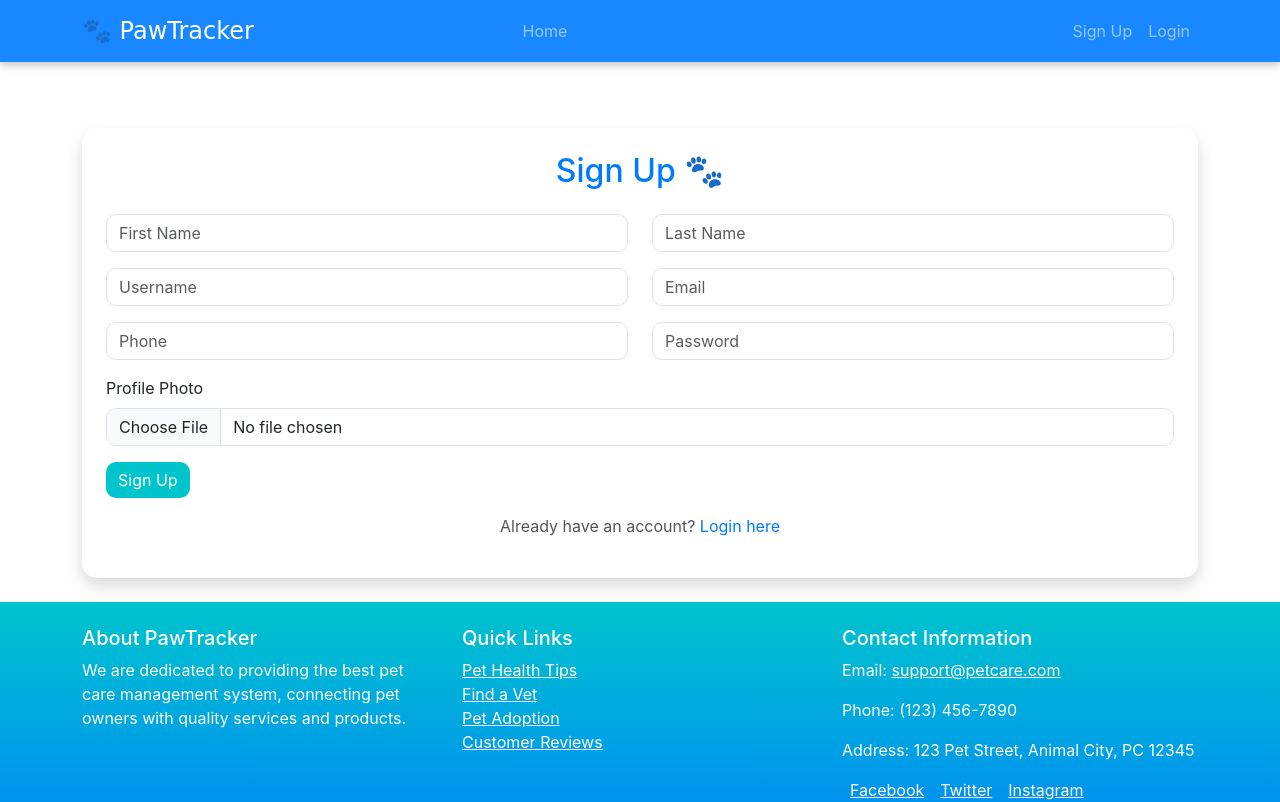
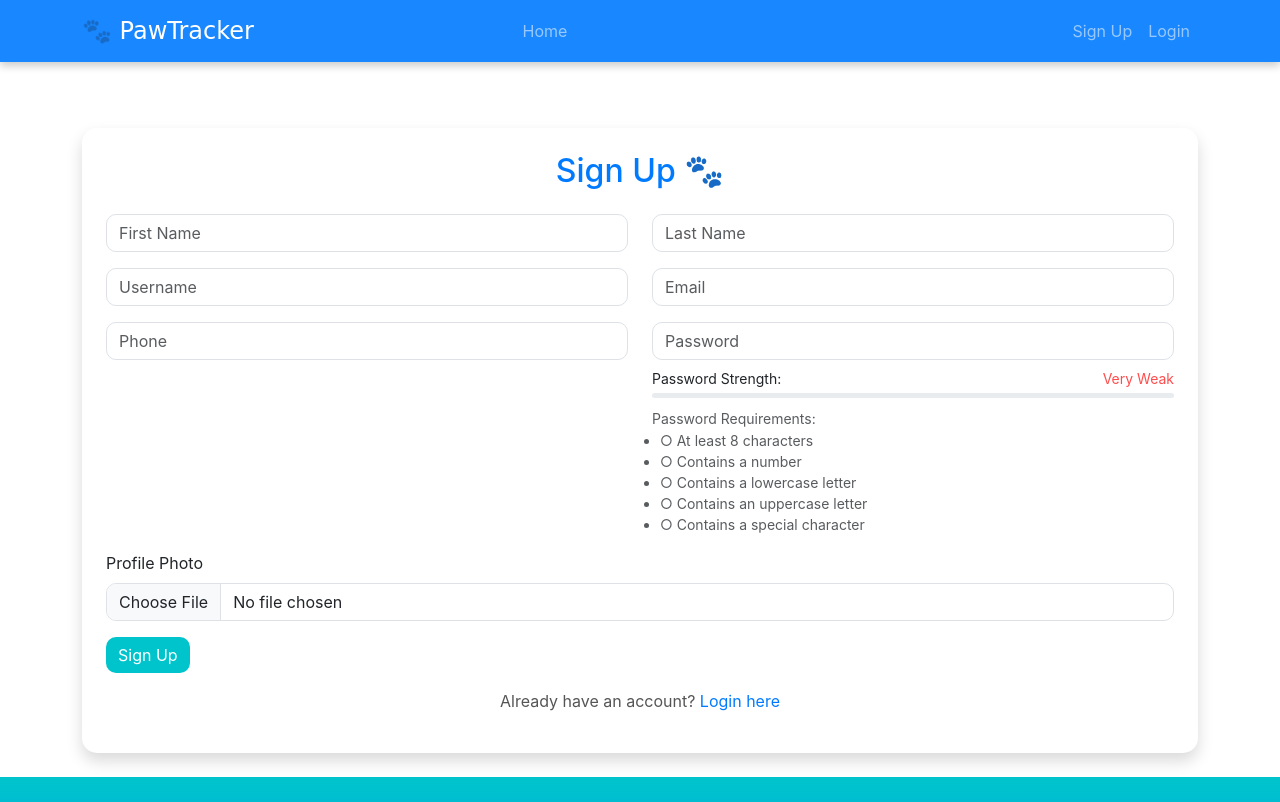
Before and after one commit to ChamikaShashipriya99/PawTracker_Oniline-Pet-Care-Management-System, a React (Create React App) app in the folder client/: page /signup in a window 1280 px wide. Shown: the top 802 px of the page. Built offline with nearby package versions, Linux system fonts and the light colour scheme; the HTML template or start-up script is replaced by a standard one.

Commit message:
Add Password Validations

```diff
--- /dev/null
+++ b/client/src/components/PasswordStrengthIndicator.js
@@ -0,0 +1,94 @@
+import React from 'react';
+
+function PasswordStrengthIndicator({ password }) {
+  // Calculate password strength
+  const calculateStrength = (password) => {
+    if (!password) return 0;
+
+    let strength = 0;
+
+    // Length check
+    if (password.length >= 8) strength += 20;
+
+    // Contains number
+    if (/\d/.test(password)) strength += 20;
+
+    // Contains lowercase letter
+    if (/[a-z]/.test(password)) strength += 20;
+
+    // Contains uppercase letter
+    if (/[A-Z]/.test(password)) strength += 20;
+
+    // Contains special character
+    if (/[^A-Za-z0-9]/.test(password)) strength += 20;
+
+    return strength;
+  };
+
+  // Get strength level text
+  const getStrengthText = (strength) => {
+    if (strength <= 20) return 'Very Weak';
+    if (strength <= 40) return 'Weak';
+    if (strength <= 60) return 'Medium';
+    if (strength <= 80) return 'Strong';
+    return 'Very Strong';
+  };
+
+  // Get strength level color
+  const getStrengthColor = (strength) => {
+    if (strength <= 20) return '#ff4d4d'; // Red
+    if (strength <= 40) return '#ffa64d'; // Orange
+    if (strength <= 60) return '#ffff4d'; // Yellow
+    if (strength <= 80) return '#4dff4d'; // Light Green
+    return '#00cc00'; // Green
+  };
+
+  const strength = calculateStrength(password);
+  const strengthText = getStrengthText(strength);
+  const strengthColor = getStrengthColor(strength);
+
+  return (
+    <div className="mt-2">
+      <div className="d-flex justify-content-between mb-1">
+        <small>Password Strength:</small>
+        <small style={{ color: strengthColor }}>{strengthText}</small>
+      </div>
+      <div className="progress" style={{ height: '5px' }}>
+        <div
+          className="progress-bar"
+          role="progressbar"
+          style={{
+            width: `${strength}%`,
+            backgroundColor: strengthColor,
+            transition: 'width 0.3s ease-in-out'
+          }}
+          aria-valuenow={strength}
+          aria-valuemin="0"
+          aria-valuemax="100"
+        ></div>
+      </div>
+      <div className="mt-2">
+        <small className="text-muted">Password Requirements:</small>
+        <ul className="small text-muted ps-2 mb-0">
+          <li className={password.length >= 8 ? 'text-success' : ''}>
+            {password.length >= 8 ? '✓' : '○'} At least 8 characters
+          </li>
+          <li className={/\d/.test(password) ? 'text-success' : ''}>
+            {/\d/.test(password) ? '✓' : '○'} Contains a number
+          </li>
+          <li className={/[a-z]/.test(password) ? 'text-success' : ''}>
+            {/[a-z]/.test(password) ? '✓' : '○'} Contains a lowercase letter
+          </li>
+          <li className={/[A-Z]/.test(password) ? 'text-success' : ''}>
+            {/[A-Z]/.test(password) ? '✓' : '○'} Contains an uppercase letter
+          </li>
+          <li className={/[^A-Za-z0-9]/.test(password) ? 'text-success' : ''}>
+            {/[^A-Za-z0-9]/.test(password) ? '✓' : '○'} Contains a special character
+          </li>
+        </ul>
+      </div>
+    </div>
+  );
+}
+
+export default PasswordStrengthIndicator;
--- a/client/src/components/ResetPassword.js
+++ b/client/src/components/ResetPassword.js
@@ -1,6 +1,7 @@
 import React, { useState } from 'react';
 import { useParams, useNavigate } from 'react-router-dom';
 import axios from 'axios';
+import PasswordStrengthIndicator from './PasswordStrengthIndicator';
 
 function ResetPassword({ setIsLoggedIn }) {
   const [formData, setFormData] = useState({ password: '', confirmPassword: '' });
@@ -22,8 +23,20 @@ function ResetPassword({ setIsLoggedIn }) {
     if (!formData.password) {
       newErrors.password = 'Password is required.';
       valid = false;
-    } else if (formData.password.length < 6) {
-      newErrors.password = 'Password must be at least 6 characters long.';
+    } else if (formData.password.length < 8) {
+      newErrors.password = 'Password must be at least 8 characters long.';
+      valid = false;
+    } else if (!/\d/.test(formData.password)) {
+      newErrors.password = 'Password must contain at least one number.';
+      valid = false;
+    } else if (!/[a-z]/.test(formData.password)) {
+      newErrors.password = 'Password must contain at least one lowercase letter.';
+      valid = false;
+    } else if (!/[A-Z]/.test(formData.password)) {
+      newErrors.password = 'Password must contain at least one uppercase letter.';
+      valid = false;
+    } else if (!/[^A-Za-z0-9]/.test(formData.password)) {
+      newErrors.password = 'Password must contain at least one special character.';
       valid = false;
     }
 
@@ -73,6 +86,7 @@ function ResetPassword({ setIsLoggedIn }) {
               style={{ borderRadius: '10px', boxShadow: 'inset 0 1px 3px rgba(0,0,0,0.1)' }}
             />
             {errors.password && <small className="text-danger">{errors.password}</small>}
+            <PasswordStrengthIndicator password={formData.password} />
           </div>
           <div className="mb-3">
             <input
--- a/client/src/components/Signup.js
+++ b/client/src/components/Signup.js
@@ -1,6 +1,7 @@
 import React, { useState } from 'react';
 import axios from 'axios';
 import { useNavigate, Link } from 'react-router-dom';
+import PasswordStrengthIndicator from './PasswordStrengthIndicator';
 
 function Signup({ setIsLoggedIn }) {
   const navigate = useNavigate();
@@ -30,7 +31,11 @@ function Signup({ setIsLoggedIn }) {
     if (!user.username.match(/^[A-Za-z0-9]{4,}$/)) newErrors.username = "Username must be at least 4 characters and alphanumeric.";
     if (!user.email.match(/^\S+@\S+\.\S+$/)) newErrors.email = "Enter a valid email address.";
     if (!user.phone.match(/^\d{10}$/)) newErrors.phone = "Phone number must be 10 digits.";
-    if (user.password.length < 6) newErrors.password = "Password must be at least 6 characters long.";
+    if (user.password.length < 8) newErrors.password = "Password must be at least 8 characters long.";
+    if (!/\d/.test(user.password)) newErrors.password = "Password must contain at least one number.";
+    if (!/[a-z]/.test(user.password)) newErrors.password = "Password must contain at least one lowercase letter.";
+    if (!/[A-Z]/.test(user.password)) newErrors.password = "Password must contain at least one uppercase letter.";
+    if (!/[^A-Za-z0-9]/.test(user.password)) newErrors.password = "Password must contain at least one special character.";
     if (profilePhoto && !profilePhoto.type.startsWith('image/')) newErrors.profilePhoto = "Only image files are allowed.";
 
     setErrors(newErrors);
@@ -107,6 +112,7 @@ function Signup({ setIsLoggedIn }) {
             <div className="col-md-6 mb-3">
               <input type="password" name="password" className="form-control" placeholder="Password" value={user.password} onChange={handleChange} required style={{ borderRadius: '10px' }} />
               {errors.password && <small className="text-danger">{errors.password}</small>}
+              <PasswordStrengthIndicator password={user.password} />
             </div>
           </div>
           <div className="mb-3">
```
